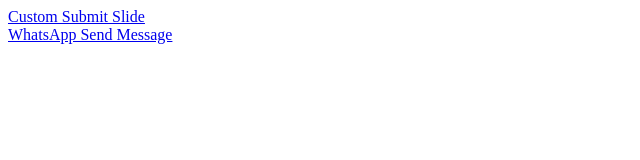
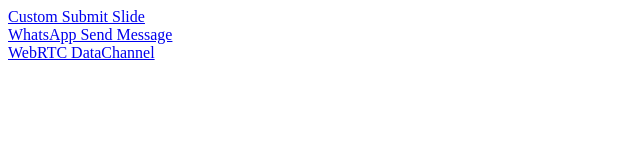
Before and after one commit to subversivo58/lab, a plain HTML site: page index.html in a window 1280 px wide. Shown: the whole page, without its empty margins (0-640 px from the left). Drawn offline with Linux system fonts and the light colour scheme.

Commit message:
link to webrtc datachannel

```diff
--- a/index.html
+++ b/index.html
@@ -12,5 +12,7 @@
     <a href="/lab/custom-submit-slide.html" rel="nofollow" target="_blank">Custom Submit Slide</a>
     <br>
     <a href="/lab/whatsapp-send.html" rel="nofollow" target="_blank">WhatsApp Send Message</a>
+    <br>
+    <a href="/lab/webrtc-channel.html" rel="nofollow" target="_blank">WebRTC DataChannel</a>
 </body>
 </html>
```
